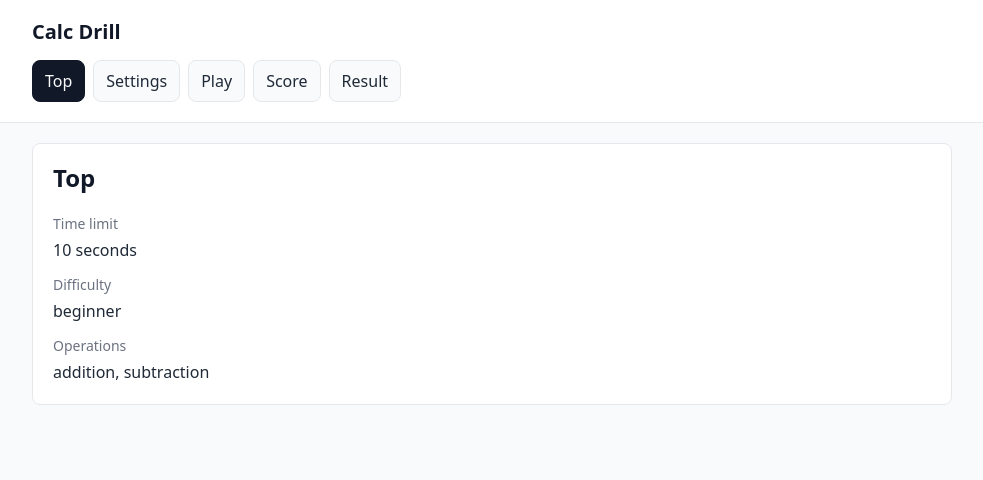
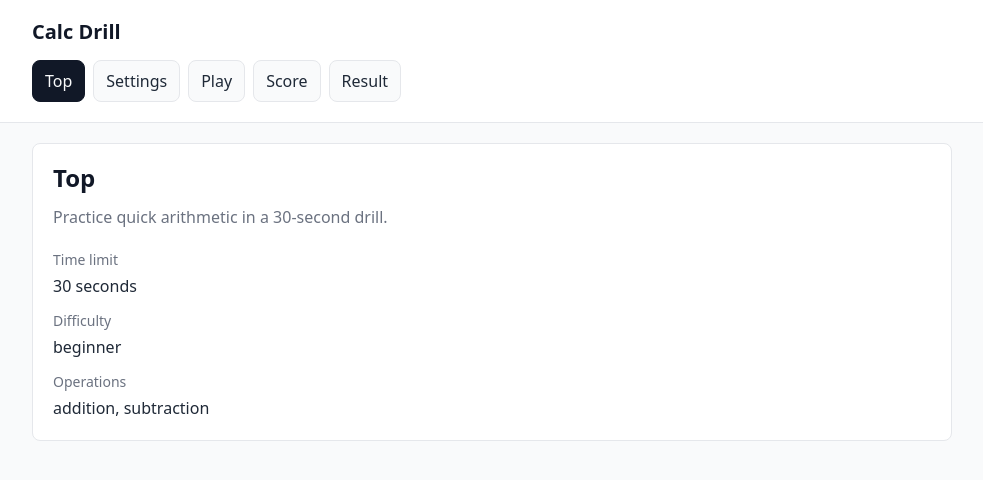
Before and after one commit to FreeManJson/calc-drill, a React (Vite) app: page / in a window 1280 px wide. Shown: the top 480 px of the page, without its empty margins (148-1131 px from the left). Built offline with nearby package versions, Linux system fonts and the light colour scheme.

Commit message:
2026/06/24:Phase6: 30秒MVP向けに初期設定を整理

```diff
--- a/src/App.css
+++ b/src/App.css
@@ -60,6 +60,11 @@
   border-radius: 8px;
   padding: 20px;
   text-align: left;
+}
+
+.page-description {
+  color: var(--text-muted);
+  margin: 12px 0 0;
 }
 
 .settings-summary {
--- a/src/constants/defaults.ts
+++ b/src/constants/defaults.ts
@@ -1,9 +1,11 @@
 import { OPERATION_TYPES } from '../types/drill'
 import type { DrillSettings, ScoreSummary } from '../types/drill'
 
+export const DEFAULT_TIME_LIMIT_SECONDS = 30
+
 export const DEFAULT_SETTINGS: DrillSettings = {
   mode: 'timeLimit',
-  timeLimitSeconds: 10,
+  timeLimitSeconds: DEFAULT_TIME_LIMIT_SECONDS,
   difficulty: 'beginner',
   operations: [...OPERATION_TYPES],
   allowNegativeAnswers: false,
--- a/src/pages/PlayPage.tsx
+++ b/src/pages/PlayPage.tsx
@@ -28,7 +28,7 @@ export function PlayPage({ onComplete, settings }: PlayPageProps) {
 
         {play.status === 'idle' && (
           <button className="primary-button" onClick={play.start} type="button">
-            Start
+            Start {settings.timeLimitSeconds}-second drill
           </button>
         )}
 
--- a/src/pages/SettingsPage.tsx
+++ b/src/pages/SettingsPage.tsx
@@ -1,3 +1,4 @@
+import { DEFAULT_TIME_LIMIT_SECONDS } from '../constants/defaults'
 import { OPERATION_TYPES } from '../types/drill'
 import type { DrillSettings, OperationType } from '../types/drill'
 
@@ -38,6 +39,9 @@ export function SettingsPage({
   return (
     <section className="page">
       <h1>Settings</h1>
+      <p className="page-description">
+        The MVP default is a {DEFAULT_TIME_LIMIT_SECONDS}-second drill.
+      </p>
       <div className="settings-form">
         <label className="field">
           <span>Time limit seconds</span>
--- a/src/pages/TopPage.tsx
+++ b/src/pages/TopPage.tsx
@@ -8,6 +8,9 @@ export function TopPage({ settings }: TopPageProps) {
   return (
     <section className="page">
       <h1>Top</h1>
+      <p className="page-description">
+        Practice quick arithmetic in a {settings.timeLimitSeconds}-second drill.
+      </p>
       <dl className="settings-summary">
         <div>
           <dt>Time limit</dt>
```
Also changed, not shown: tags/phase6-30sec-mvp.txt (added), 1 other file (tests, documents, lock files or other folders).
